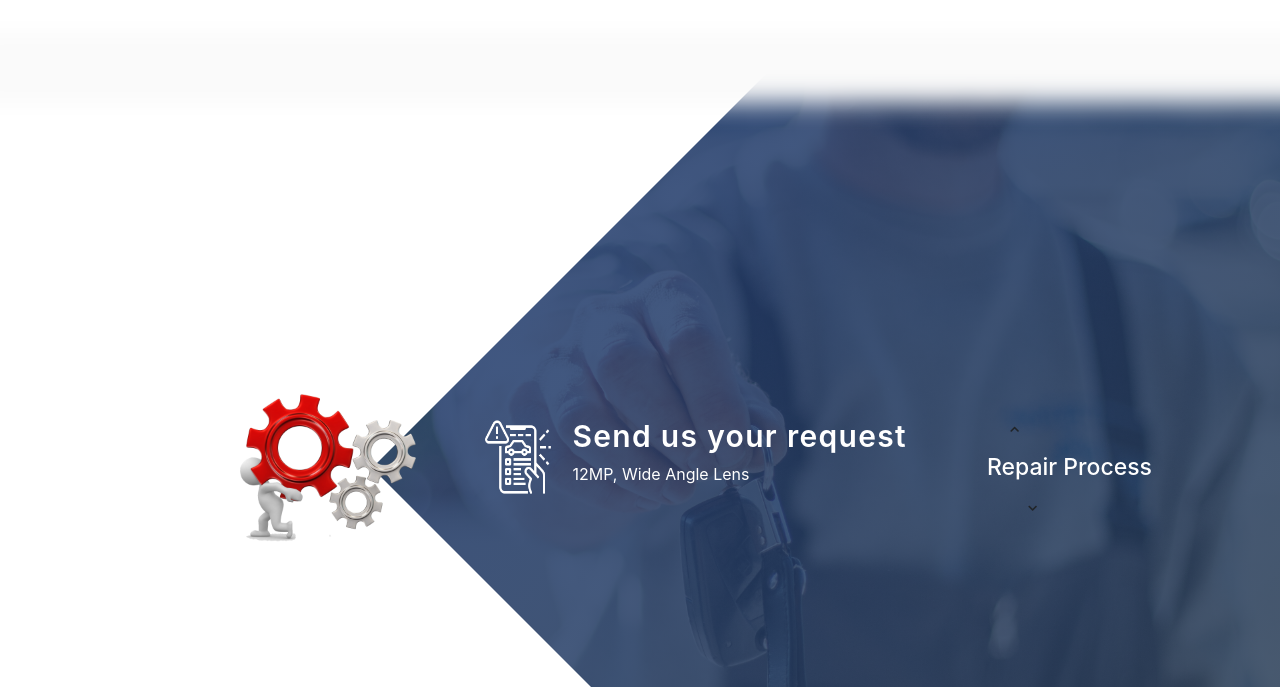
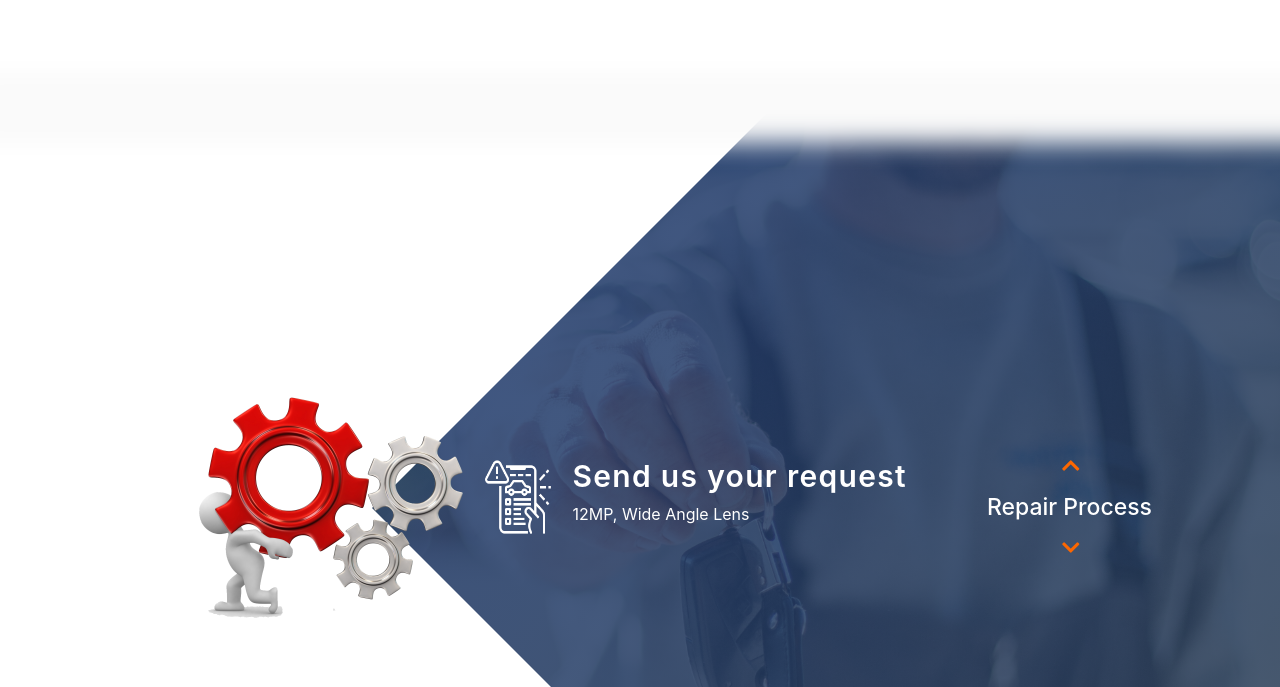
Before and after one commit to FoxAutoServices/FoxAutoServices.github.io, a plain HTML site: page pages/how-we-do-it.html in a window 1280 px wide. Shown: the part 2064-2751 px from the top of the page. Drawn offline with nearby package versions, Linux system fonts and the light colour scheme; files whose address does not match are found by name; a web font is replaced by a local one.

Commit message:
Style fixes for second steps

```diff
--- a/css/howe.css
+++ b/css/howe.css
@@ -100,12 +100,11 @@
 .main::before{
     content: '';
     position: absolute;
-    top: -3px;
+    bottom: -3rem;
     left: 0;
     width: 100%;
-    height: 4.7rem;
-    background: url("images/wave-small-reversed.png") center no-repeat;
-    background-size: cover;
+    box-shadow: 10px -20px 25px 35px white;
+    z-index: 999;
 }
 
 .information{
@@ -243,6 +242,40 @@
 
 }
 
+/* Second steps styles */
+.second-subtitle{
+    padding-top: 4rem;
+}
+
+.main.second-main::before{
+    content: '';
+    position: absolute;
+    bottom: -3rem;
+    left: 0;
+    width: 100%;
+    box-shadow: none;
+    z-index: 999;
+}
+
+.second-main .mobile{
+    width: 300px;
+    left: 30%;
+}
+
+#upBtn2{
+    font-size: 2rem;
+    width: 1.5rem;
+    color: #FC6701;
+    cursor: pointer;
+}
+
+#downBtn2{
+    font-size: 2rem;
+    width: 1.5rem;
+    color: #FC6701;
+    cursor: pointer;
+}
+
 /* Media queries */
 
 @media screen and (min-width: 350px){
```
